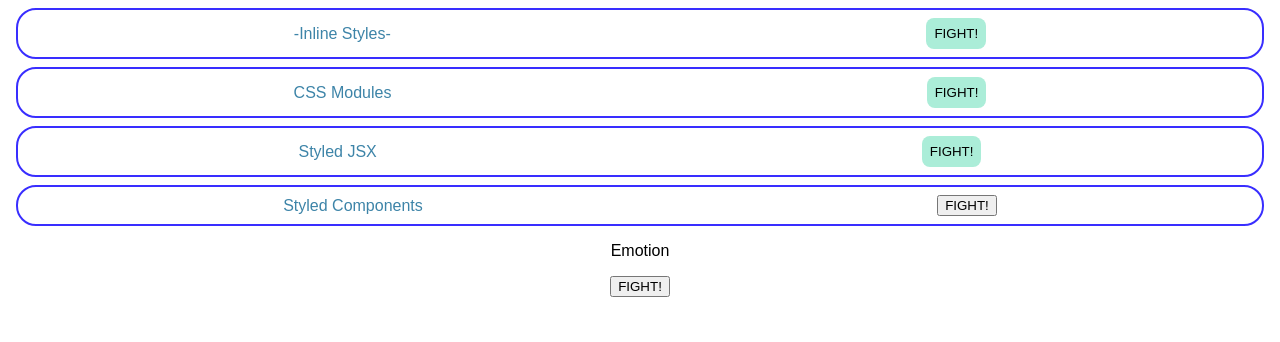
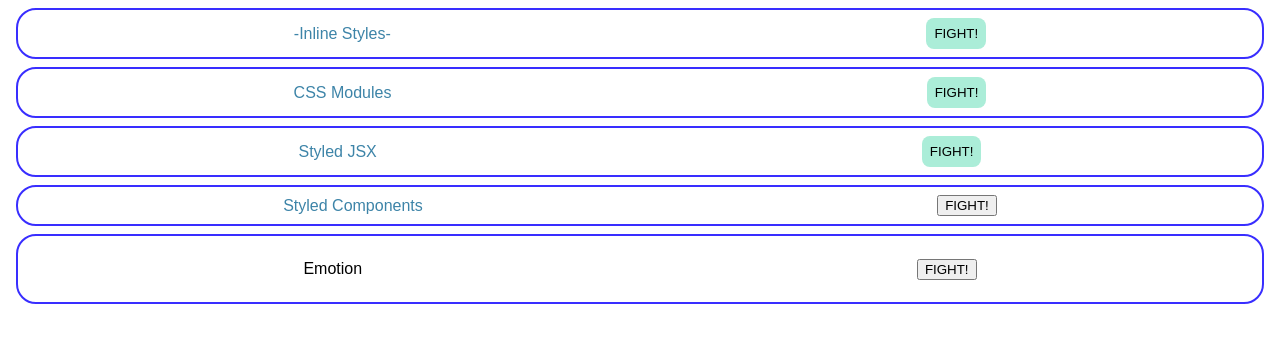
Before and after one commit to gadname/React_CssModules, a React (Create React App) app: page / in a window 1280 px wide. Shown: the top 342 px of the page. Built offline with nearby package versions, Linux system fonts and the light colour scheme.

Commit message:
Update Emotion.jsx

```diff
--- a/src/components/Emotion.jsx
+++ b/src/components/Emotion.jsx
@@ -1,7 +1,21 @@
-import { jsx } from "@emotion/react";
+/** @jsxImportSource @emotion/react */
+import { jsx, css } from "@emotion/react";
 export const Emotion = () => {
+  const containerStyle = css`
+    border: solid 2px #392eff;
+    border-radius: 20px;
+    padding: 8px;
+    margin: 8px;
+    display: flex;
+    justify-content: space-around;
+    align-items: center;
+  `;
+  const titlestyle = css({
+    margin: 0,
+    color: "#3d84a8",
+  });
   return (
-    <div>
+    <div css={containerStyle}>
       <p>Emotion</p>
       <button>FIGHT!</button>
     </div>
```
